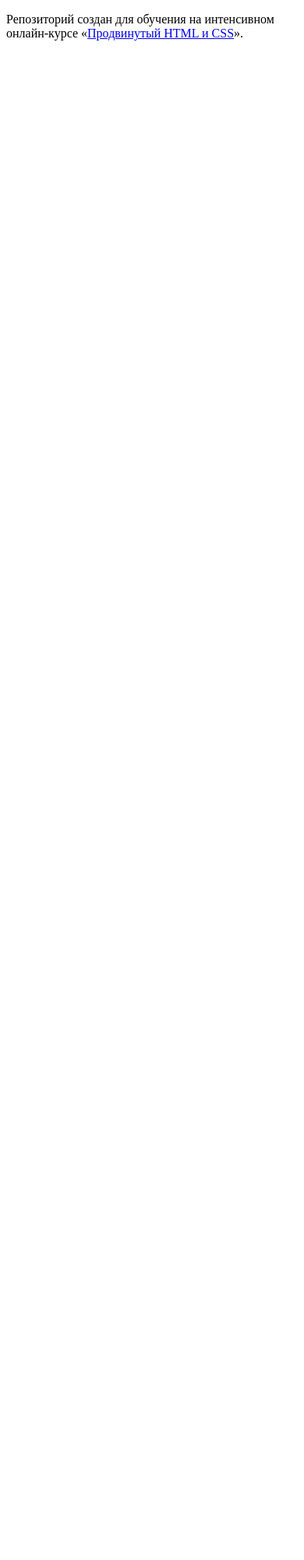
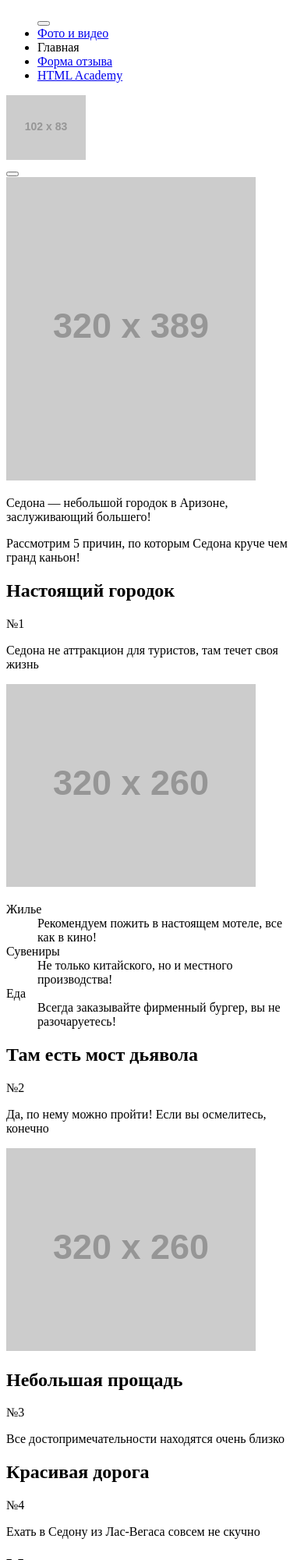
Before and after one commit to cooltolia/202119-sedona, a website: page index.html in a window 390 px wide. Shown: the top 2000 px of the page at 78% size. Before the commit the page ends 844 px from the top, so only its background shows below. Drawn offline with Linux system fonts and the light colour scheme; placeholder pictures from the web are drawn by us.

Commit message:
index.html for mobile

```diff
--- a/index.html
+++ b/index.html
@@ -1,12 +1,118 @@
 <!DOCTYPE html>
 <html lang="ru">
+
 <head>
   <meta charset="utf-8">
   <title>HTML Academy: Седона</title>
 </head>
+
 <body>
 
-    <p>Репозиторий создан для обучения на интенсивном онлайн‑курсе «<a href="https://htmlacademy.ru/intensive/adaptive">Продвинутый HTML и CSS</a>».</p>
+  <header class="page-header">
+    <nav class="main-nav">
+      <ul class="main-nav__menu-list">
+        <button type="button" class="main-nav__exit"></button>
+        <li class="main-nav__menu-item">
+          <a href="photo.html" class="main-nav__link">Фото и видео</a>
+        </li>
+        <li class="main-nav__menu-item">
+          <a class="main-nav__link  main-nav__link--active">Главная</a>
+        </li>
+        <li class="main-nav__menu-item">
+          <a href="form.html" class="main-nav__link">Форма отзыва</a>
+        </li>
+        <li class="main-nav__menu-item">
+          <a href="https://htmlacademy.ru/" target="_blank" rel="noopener noreferrer">HTML Academy</a>
+        </li>
+      </ul>
+    </nav>
+    <div class="page-header__logo">
+      <img src="http://placehold.it/102x83" alt="Логотип">
+    </div>
+    <button type="button" class="hamburger"></button>
+  </header>
+  <main class="main-content">
+
+    <section class="introduction">
+      <div class="introduction__logo">
+        <img src="http://placehold.it/320x389" alt="Welcome to the gorgeous Sedona">
+      </div>
+      <div class="introduction__about">
+        <p class="intoduction__text intoduction__text--bold">Седона — небольшой городок в Аризоне, заслуживающий большего!</p>
+        <p class="intoduction__text">Рассмотрим 5 причин, по которым Седона круче чем гранд каньон!</p>
+      </div>
+    </section>
+
+    <section class="advantages">
+      <article class="advantage advantage-main">
+        <h2 class="advantage__title">Настоящий городок</h2>
+        <div class="advantage__number">№1</div>
+        <p class="advantage__about">Седона не аттракцион для туристов, там течет своя жизнь</p>
+        <div class="advantage__photo">
+          <img src="http://placehold.it/320x260" alt="Фото мотеля">
+        </div>
+        <dl class="advantage-main__features">
+          <dt class="advantage-main__feature-title">Жилье</dt>
+          <dd class="advantage-main__feature-desc">Рекомендуем пожить в настоящем мотеле, все как в кино!</dd>
+          <dt class="advantage-main__feature-title">Сувениры</dt>
+          <dd class="advantage-main__feature-desc">Не только китайского, но и местного производства!</dd>
+          <dt class="advantage-main__feature-title">Еда</dt>
+          <dd class="advantage-main__feature-desc">Всегда заказывайте фирменный бургер, вы не разочаруетесь!</dd>
+        </dl>
+      </article>
+      <article class="advantage advantage--bridge">
+        <h2 class="advantage__title">Там есть мост дьявола</h2>
+        <div class="advantage__number">№2</div>
+        <p class="advantage__about">Да, по нему можно пройти! Если вы осмелитесь, конечно</p>
+        <div class="advantage__photo">
+          <img src="http://placehold.it/320x260" alt="Фото моста дьявола">
+        </div>
+      </article>
+      <article class="advantage">
+        <h2 class="advantage__title">Небольшая прощадь</h2>
+        <div class="advantage__number">№3</div>
+        <p class="advantage__about">Все достопримечательности находятся очень близко</p>
+      </article>
+      <article class="advantage">
+        <h2 class="advantage__title">Красивая дорога</h2>
+        <div class="advantage__number">№4</div>
+        <p class="advantage__about">Ехать в Седону из Лас-Вегаса совсем не скучно</p>
+      </article>
+      <article class="advantage">
+        <h2 class="advantage__title">Мало туристов</h2>
+        <div class="advantage__number">№5</div>
+        <p class="advantage__about">Большинство едет в Гранд каньон и толпится там</p>
+      </article>
+    </section>
+
+    <section class="find-hotel">
+      <h2 class="find-hotel__title">Заинтересовались?</h2>
+      <p class="find-hotel__text">Укажите предполагаемые даты поездки, и мы покажем вам лучшие предложения гостиниц в Седоне</p>
+      <a href="#" class="btn find-hotel__btn">Найти гостиницу</a>
+    </section>
+
+    </main>
+
+    <section class="map"></section>
+
+    <footer class="main-footer">
+      <div class="main-footer__inner">
+        <b class="main-footer__hashtag">#visitsedona</b>
+        <div class="man-footer__socials socials">
+          <a href="#" class="socials__link socials__link--twitter"></a>
+          <a href="#" class="socials__link socials__link--fb"></a>
+          <a href="#" class="socials__link socials__link--youtube"></a>
+        </div>
+        <div class="copyright">
+          <a class="copyright__link" href="https://vk.com/cooltolia"></a>
+          <span copyright__made>Разработано</span>
+          <div class="copyright__logo"><img src="http://placehold.it/28x34" alt="Логотиа HTML Академии"></div>
+        </div>
+      </div>
+    </footer>
+
+
 
 </body>
+
 </html>
```
Lines whose indentation alone changed are shown as unchanged.
